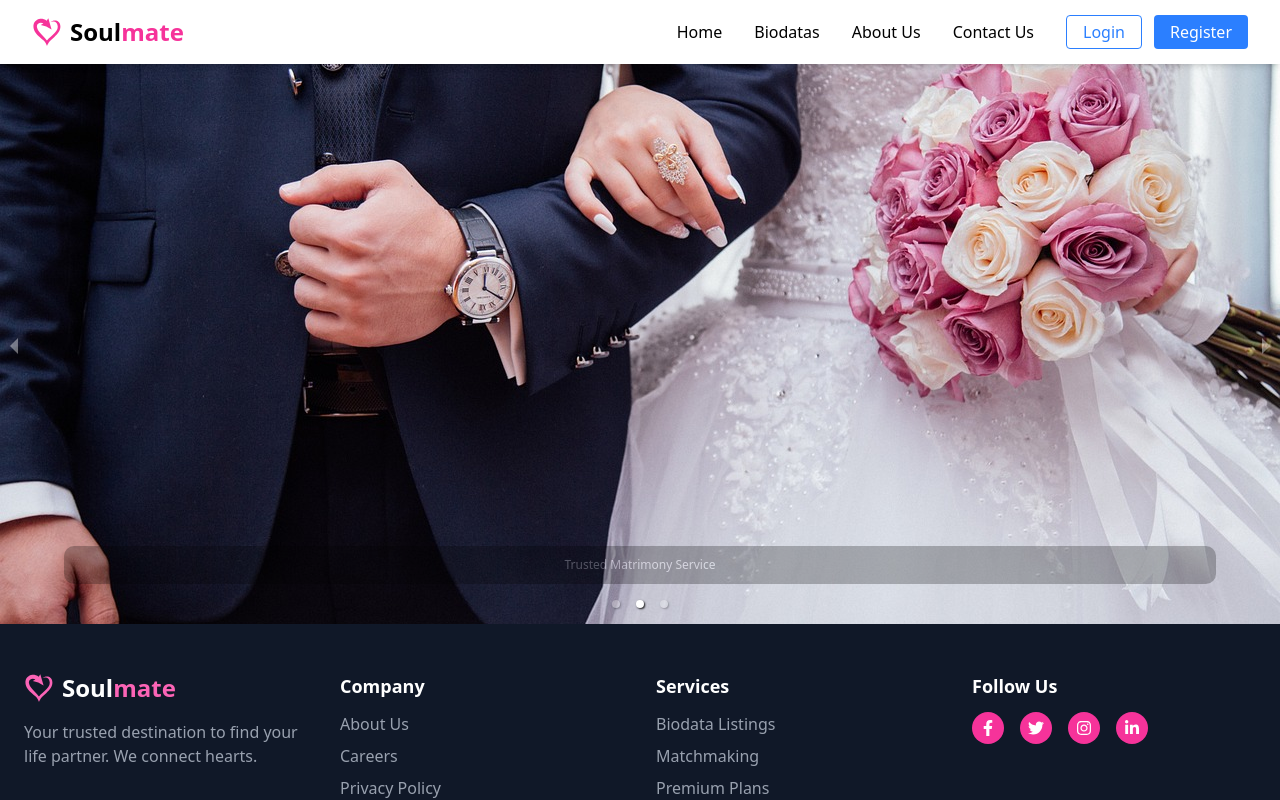
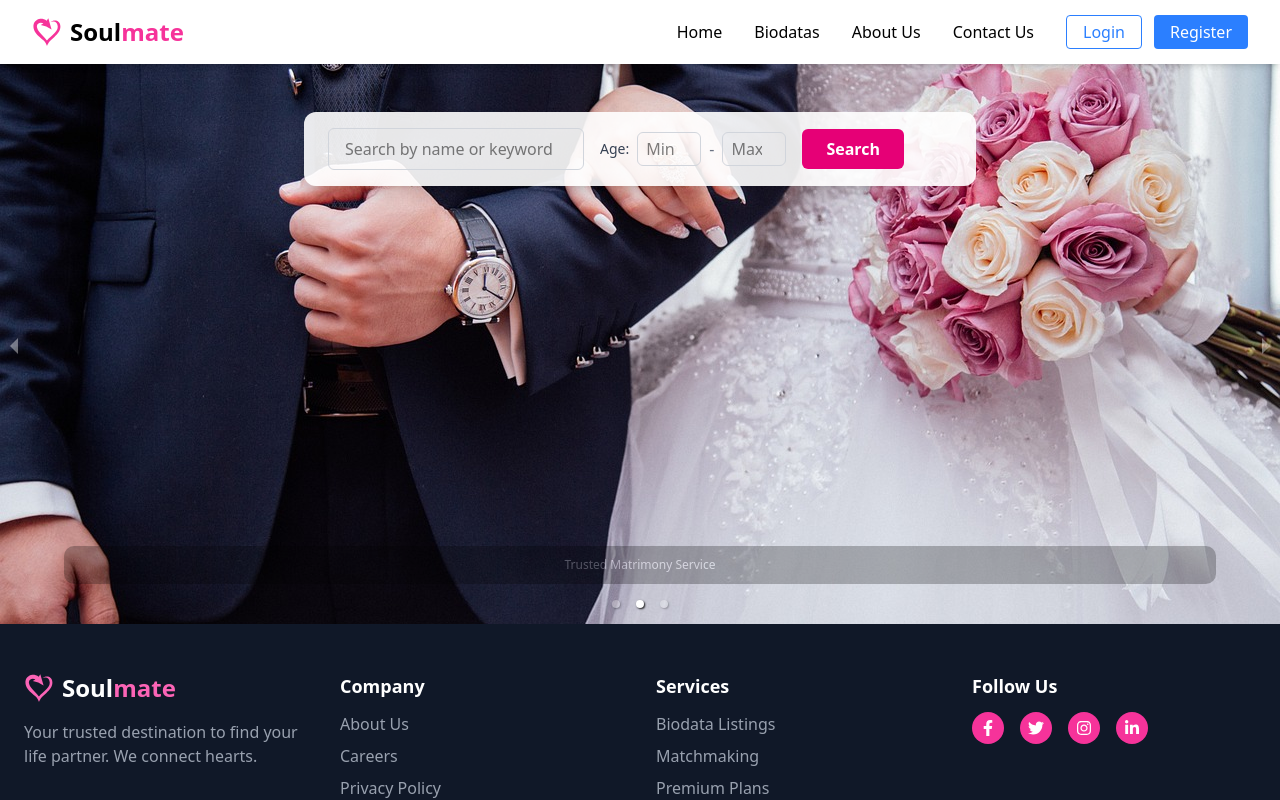
Before and after one commit to Jabedhossain101/Metrimony-web-client, a React (Vite) app: page / in a window 1280 px wide. Shown: the top 800 px of the page. Built offline with nearby package versions, Linux system fonts and the light colour scheme.

Commit message:
added banner section

```diff
--- a/src/Home/Banner.jsx
+++ b/src/Home/Banner.jsx
@@ -7,6 +7,41 @@ import banner3 from '../assets/banner3.jpg';
 const Banner = () => {
   return (
     <div className="mt-16">
+      {/* Search Bar & Age Filter */}
+      <div className="absolute z-10 w-full flex justify-center top-28">
+        <form className="bg-white/90 rounded-xl shadow-lg flex flex-col md:flex-row items-center gap-4 px-6 py-4 max-w-2xl w-full">
+          <input
+            type="text"
+            placeholder="Search by name or keyword"
+            className="border border-gray-300 rounded-md px-4 py-2 focus:outline-none focus:ring-2 focus:ring-pink-400 w-full md:w-64"
+          />
+          <div className="flex items-center gap-2">
+            <label className="text-gray-700 text-sm">Age:</label>
+            <input
+              type="number"
+              min={18}
+              max={99}
+              placeholder="Min"
+              className="w-16 border border-gray-300 rounded-md px-2 py-1 focus:outline-none"
+            />
+            <span className="text-gray-500">-</span>
+            <input
+              type="number"
+              min={18}
+              max={99}
+              placeholder="Max"
+              className="w-16 border border-gray-300 rounded-md px-2 py-1 focus:outline-none"
+            />
+          </div>
+          <button
+            type="submit"
+            className="bg-pink-600 hover:bg-pink-700 text-white font-semibold rounded-md px-6 py-2 transition"
+          >
+            Search
+          </button>
+        </form>
+      </div>
+      {/* Carousel */}
       <Carousel
         showThumbs={false}
         autoPlay
```
